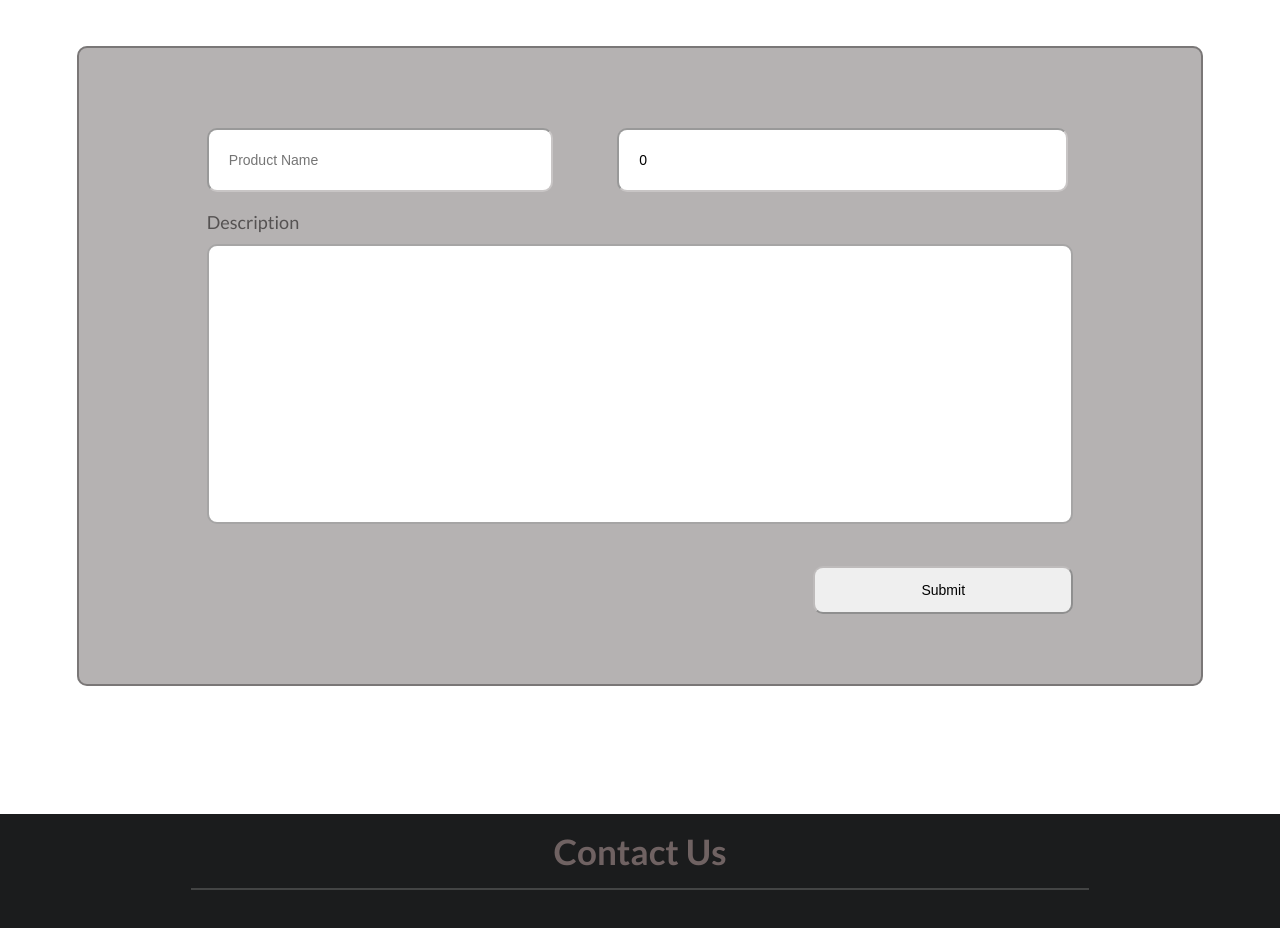
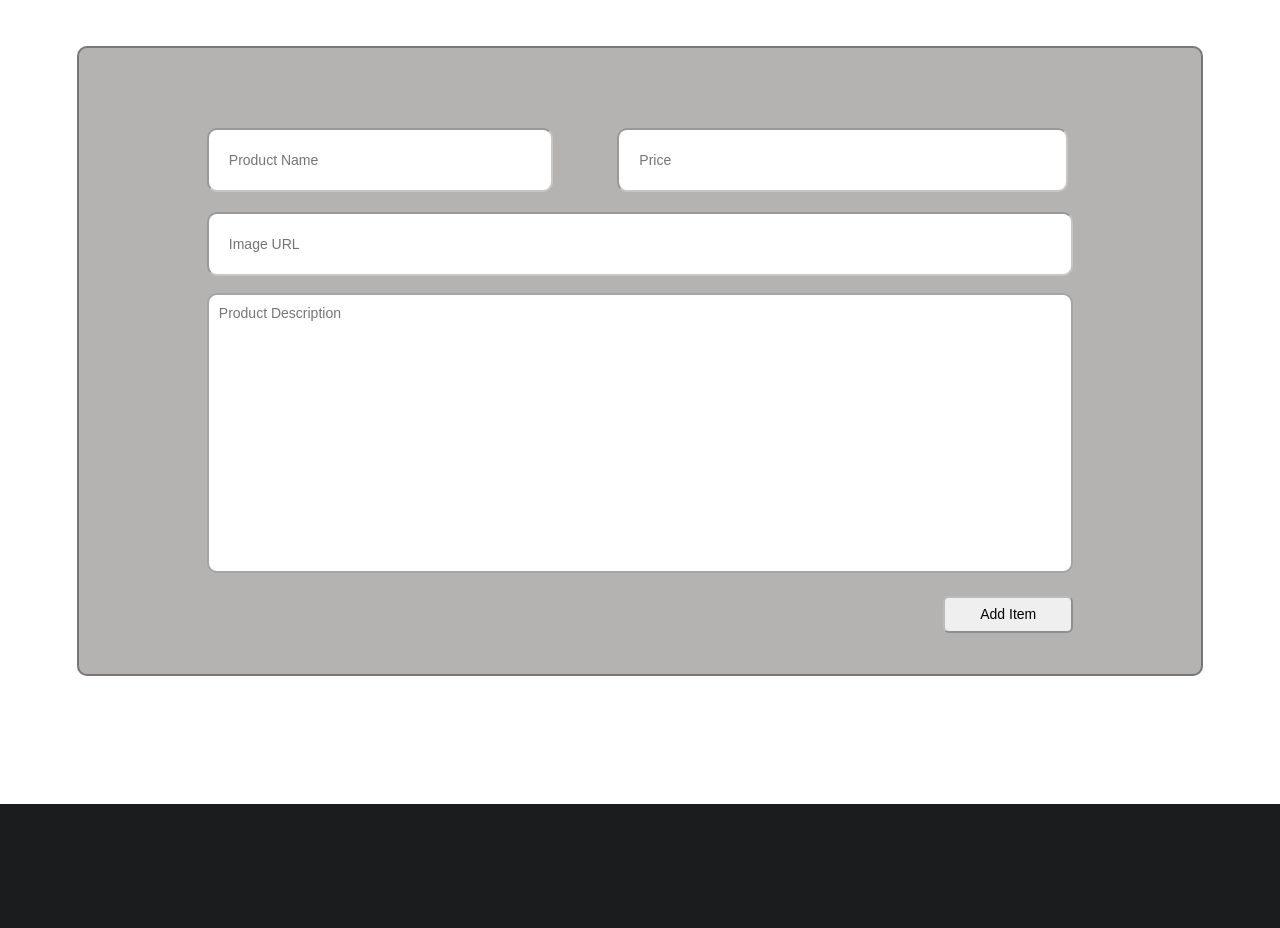
Before and after one commit to ktam0001/shopbridge, a React (Create React App) app: page / in a window 1280 px wide. Shown: the part 640-1568 px from the top of the page. Built offline with nearby package versions, Linux system fonts and the light colour scheme.

Commit message:
Add Item commit 2

```diff
--- a/src/components/AddItem.js
+++ b/src/components/AddItem.js
@@ -20,5 +20,5 @@ function AddItem() {
         </React.Fragment>
     )
 }
-
+//<Footer></Footer>
 export default AddItem;
--- a/src/components/Footer.js
+++ b/src/components/Footer.js
@@ -8,16 +8,18 @@ import './styles/footer.css';
 function Footer() {
     return (
         <div className = 'cufooter-main-div'>
-            <h1 className = 'cufooter-h1'>Contact Us</h1>
-            <div className = 'cufooter-separator'>
-                <hr size="8" color="grey" width = '70%'></hr>
-            </div>
-            <div className = 'cufooter-contacts'>
 
-            </div>
         </div>
     )
 }
+
+// <h1 className = 'cufooter-h1'>Contact Us</h1>
+//             <div className = 'cufooter-separator'>
+//                 <hr size="8" color="grey" width = '70%'></hr>
+//             </div>
+//             <div className = 'cufooter-contacts'>
+
+//             </div>
 
 //<div className = 'cufooter-contact'>
                 //     <img src = {call_icon} alt = "call_icon"/>
--- a/src/components/ProductForm.js
+++ b/src/components/ProductForm.js
@@ -2,8 +2,9 @@ import React, {useState} from 'react';
 import './styles/productform.css';
 function ProductForm() {
     const [productName, setProductName] = useState('');
-    const [price, setPrice] = useState(0);
+    const [price, setPrice] = useState();
     const [description, setDescription] = useState('');
+    const [imgURL, setImgURL] = useState('');
     const formHandler = (e) => {
         e.preventDefault();
         alert("Message Sent!");
@@ -15,23 +16,34 @@ function ProductForm() {
         <div className = 'form-div'>
             <form className = 'main-form' onSubmit = {e => formHandler(e)}>
                 <div className = 'form-div-1'>
+                    <input placeholder = 'Product Name' className = 'input-name'
+                        onChange = {e=>setProductName(e.target.value)}
+                        type = 'text' value = {productName}
+                    />
 
-                    <input placeholder = 'Product Name' className = 'input-name' onChange = {e=>setProductName(e.target.value)} type = 'text' value = {productName}></input>
-
-                    <input placeholder = 'Price' className = 'input-price' onChange = {e=>setPrice(e.target.value)} type = 'number' value = {price}></input>
+                    <input placeholder = 'Price' className = 'input-price'
+                        onChange = {e=>setPrice(e.target.value)}
+                        type = 'number' value = {price}
+                    />
 
                 </div>
                 <br/>
-                <div className = 'form-div-2'>
-                    <label className = 'description-label'>Description</label><br/>
-                    <textarea className = 'input-description' type = 'textarea' onChange = {e=>setDescription(e.target.value)} value = {description}></textarea>
-                </div>
-                <br/>
-                <input className = 'input-submit' type = 'submit' value = "Submit"></input>
+                <input placeholder = 'Image URL' className = 'input-img'
+                            onChange = {e=>setImgURL(e.target.value)}
+                            type = 'text' value = {imgURL}
+                />
+                <textarea placeholder = 'Product Description'
+                        className = 'input-description' type = 'textarea'
+                        onChange = {e=>setDescription(e.target.value)}
+                        value = {description}>
+                </textarea>
+                <input className = 'input-submit' type = 'submit' value = "Add Item" />
+
             </form>
         </div>
     );
 }
+// <label className = 'description-label'>Product Description</label><br/>
 /*
 <form onSubmit = {formHandler}>
                 <input type = 'text' value = 'initial text value'></input>
--- a/src/components/styles/footer.css
+++ b/src/components/styles/footer.css
@@ -7,6 +7,7 @@
 .cufooter-main-div{
     background-color: #1b1c1d;
     position: relative;
+    bottom: 0%;
     height: 50vh;
     width: 100vw;
 }
--- a/src/components/styles/productform.css
+++ b/src/components/styles/productform.css
@@ -4,6 +4,7 @@
     box-sizing: border-box;
 }
 .form-div{
+    position: relative;
     margin-top: 16vh;
     margin-left: 6vw;
     margin-right: 6vw;
@@ -16,12 +17,12 @@
     position : relative;
     border :2px solid rgb(34, 32, 32, 0.4);
     border-radius: 10px;
-    height: 80vh;
+    height: auto;
     width: auto;
     padding-top : 10vh;
     padding-left : 10vw;
     padding-right : 10vw;
-    padding-bottom : 10vh;
+    padding-bottom : 12vh;
 }
 .input-name{
     height : 8vh;
@@ -42,17 +43,26 @@
     height : 35vh;
     width : 100%;
     text-overflow: auto;
-    margin-top : 10px;
+    margin-top : 2%;
     padding : 10px;
     border-radius: 10px;
     border-width: 2px;
     border-color : rgb(34, 32, 32, 0.4);
     resize: none;
 }
-.description-label{
+.input-img{
+    height : 8vh;
+    width : 100%;
+    margin-right : 5vw;
+    padding : 20px;
+    border-radius: 10px;
+    border-color : rgb(34, 32, 32, 0.4);
+}
+/* .description-label{
+
     font-size : 18px;
     color : rgb(85, 82, 82);
-}
+} */
 .input-msg{
     color : rgb(46, 43, 43);
     /* border-color: black; */
@@ -60,10 +70,11 @@
 .input-submit{
     float : right;
     /* margin-right : 3%; */
-    height: 10%;
-    width: 30%;
+    height: 20%;
+    width: 15%;
+    padding: 1%;
     margin-top : 2%;
-    border-radius: 10px;
+    border-radius: 6px;
     border-color : rgb(34, 32, 32, 0.4);
 }
 .cufooter-contact-label{
```
